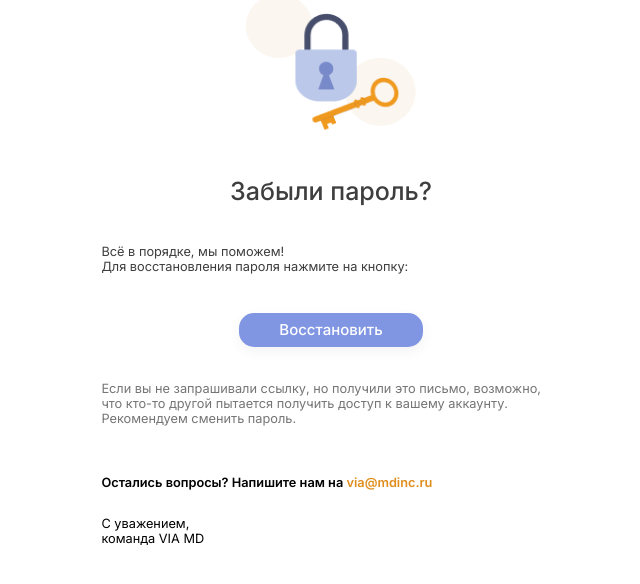
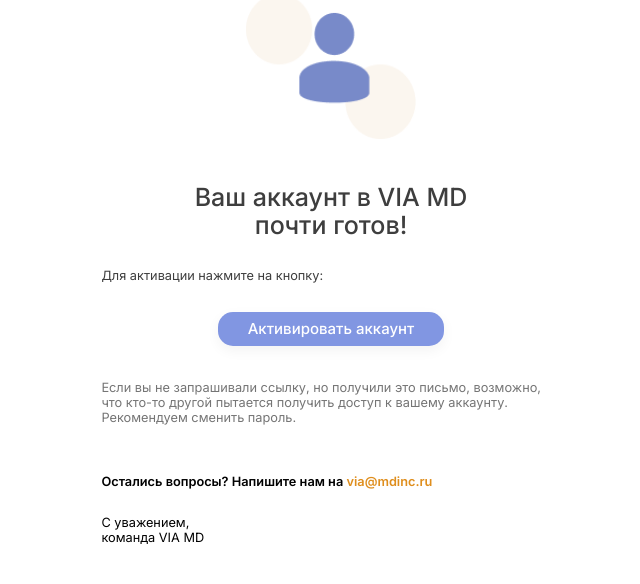
Before and after one commit to fatalms/mdinc-mail-template, a website: page src/index.html in a window 1280 px wide. Shown: the whole page, without its empty margins (309-949 px from the left). Drawn offline with Linux system fonts and the light colour scheme.

Commit message:
activate

```diff
--- a/src/index.html
+++ b/src/index.html
@@ -29,7 +29,7 @@
                                 <tr>
                                   <td align="center">
                                     <img
-                                      src="./img/lock.png"
+                                      src="./img/activate.png"
                                       alt=""
                                       style="display: block; height: 145px; width: 170px; margin-bottom: 40px"
                                     />
@@ -39,14 +39,15 @@
                                   <td align="center">
                                     <div
                                       style="
-                                        margin-bottom: 40px;
+                                        margin-bottom: 25px;
                                         font-weight: 500;
                                         font-size: 25px;
-                                        line-height: 17px;
+                                        line-height: 28px;
                                         color: #3e3e3e;
                                       "
                                     >
-                                      Забыли пароль?
+                                      Ваш аккаунт в VIA MD <br />
+                                      почти готов!
                                     </div>
                                   </td>
                                 </tr>
@@ -54,15 +55,14 @@
                                   <td>
                                     <div
                                       style="
-                                        margin-bottom: 35px;
+                                        margin-bottom: 25px;
                                         font-weight: 400;
                                         font-size: 12.7787px;
                                         line-height: 15px;
                                         color: #3e3e3e;
                                       "
                                     >
-                                      Всё в порядке, мы поможем! <br />
-                                      Для восстановления пароля нажмите на кнопку:
+                                      Для активации нажмите на кнопку:
                                     </div>
                                   </td>
                                 </tr>
@@ -85,10 +85,10 @@
                                         box-shadow: 0px 4.59854px 13.1387px rgba(0, 0, 0, 0.05);
                                         border-radius: 15px;
 
-                                        padding: 8px 40px;
+                                        padding: 8px 30px;
                                       "
                                     >
-                                      Восстановить
+                                      Активировать аккаунт
                                     </a>
                                   </td>
                                 </tr>
```
Also changed, not shown: src/img/activate.png (added).
